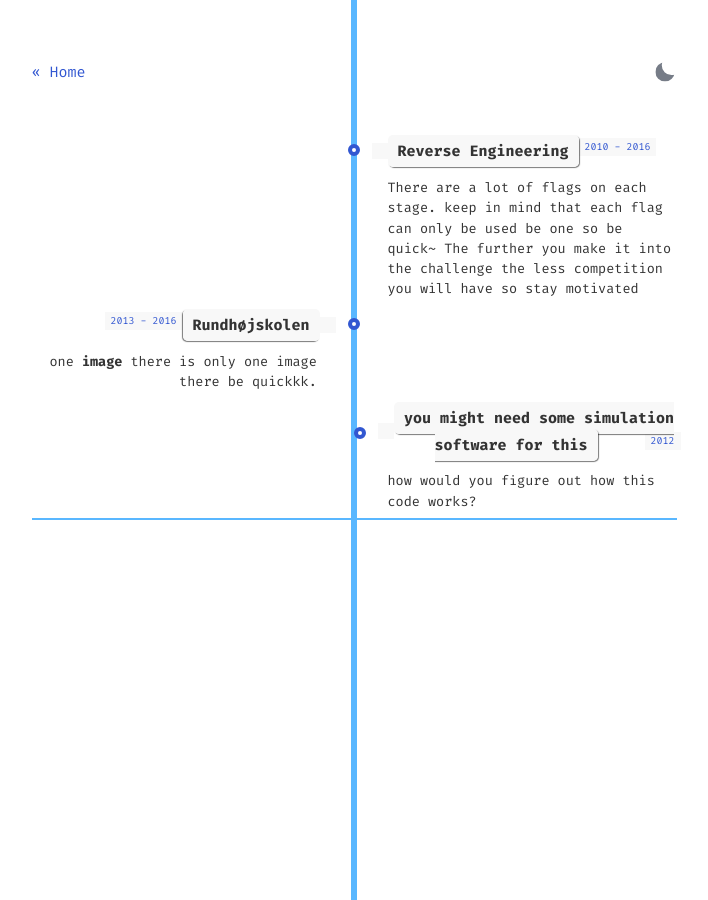
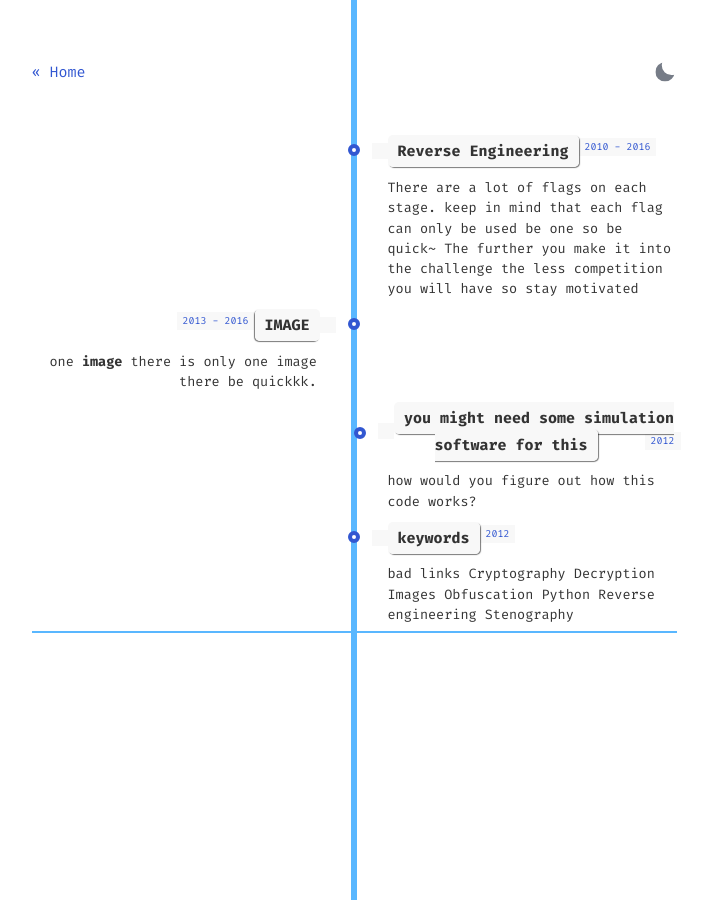
Before and after one commit to Jockky-dev/violet-rabbit-v2, a Jekyll site: the page built from about.html, in a window 1280 px wide. Shown: the whole page, without its empty margins (286-994 px from the left). Built offline with Jekyll 4.4.1, drawn with Linux system fonts in a browser that asks for light colours.

Commit message:
added keywords

```diff
--- a/about.html
+++ b/about.html
@@ -25,7 +25,7 @@ layout: about
         <li>
             <div class="direction-l">
                 <div class="flag-wrapper">
-                    <span class="flag">Rundhøjskolen</span>
+                    <span class="flag">IMAGE</span>
                     <span class="time-wrapper"><span class="time">2013 - 2016</span></span>
                 </div>
                 <div class="desc">
@@ -46,6 +46,26 @@ layout: about
                 </div>
             </div>
         </li>
+
+        <!-- Item 4 -->
+        <li>
+            <div class="direction-r">
+                <div class="flag-wrapper">
+                    <span class="flag">keywords</span>
+                    <span class="time-wrapper"><span class="time">2012</span></span>
+                </div>
+                <div class="desc">
+                     bad links
+                     Cryptography
+                     Decryption
+                     Images
+                     Obfuscation
+                     Python
+                     Reverse engineering
+                     Stenography
+                </div>
+            </div>
+        </li>
     </ul>
 
 </section>
--- a/tag/Stegionography/index.html
+++ /dev/null
@@ -1,4 +0,0 @@
----
-layout: tag
-tag: Stegionography
----
--- /dev/null
+++ b/tag/Stenography/index.html
@@ -0,0 +1,4 @@
+---
+layout: tag
+tag: Stenography
+---
```
